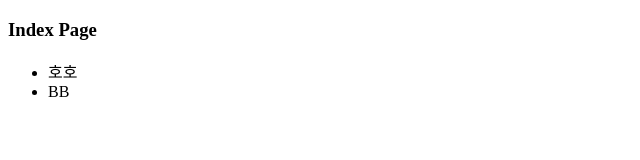
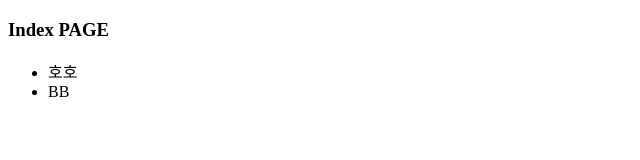
Before and after one commit to younghak0959/hangi, a plain HTML site: page index.html in a window 1280 px wide. Shown: the full height of the page, 0-640 px from the left. Drawn offline with Linux system fonts and the light colour scheme.

Commit message:
index 수정완료

```diff
--- a/index.html
+++ b/index.html
@@ -6,7 +6,7 @@
     <title>Document</title>
 </head>
 <body>
-    <h3>Index Page</h3>
+    <h3>Index PAGE</h3>
     <ul>
         <li>호호</li>
         <li>BB</li>
```
